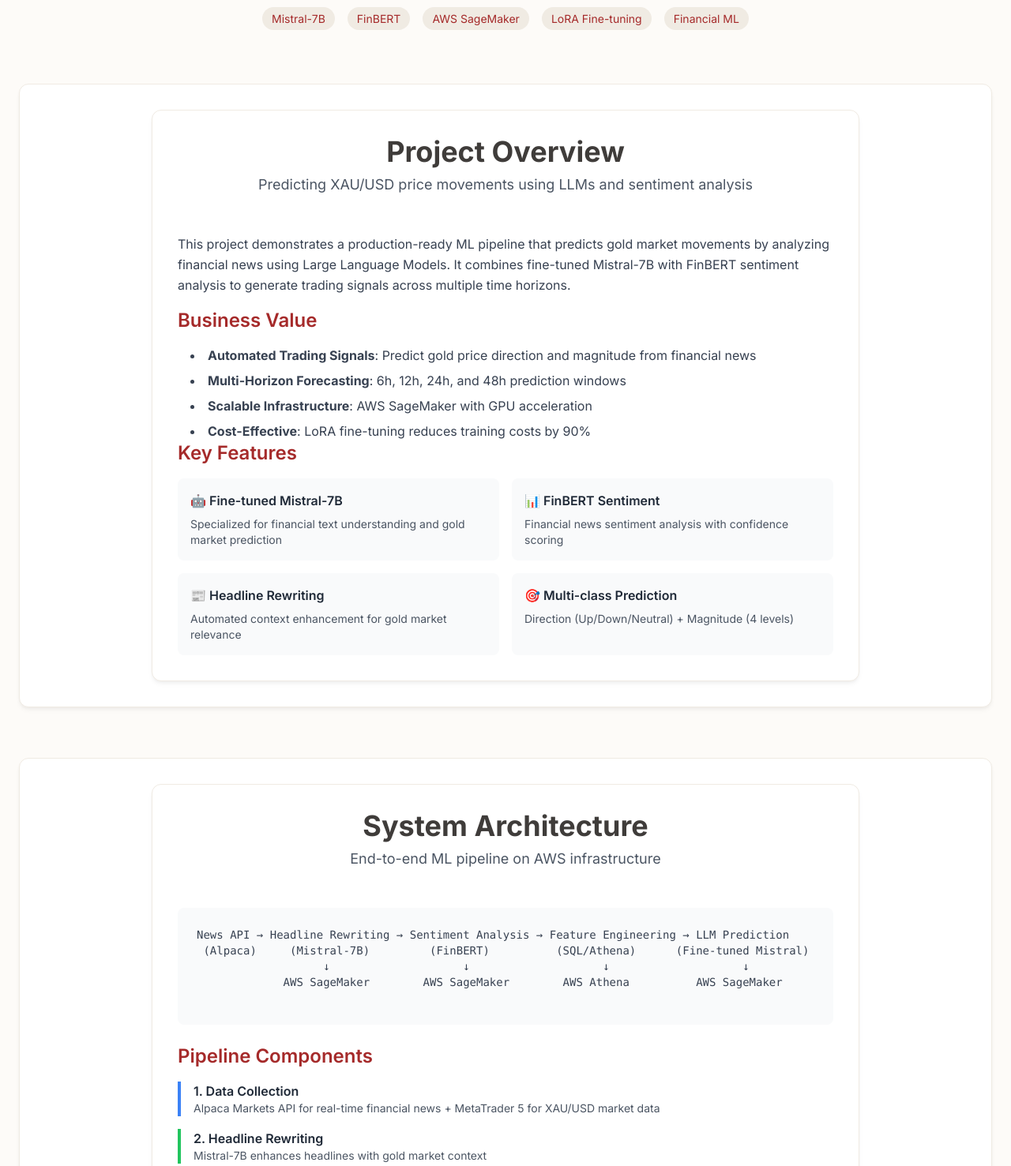
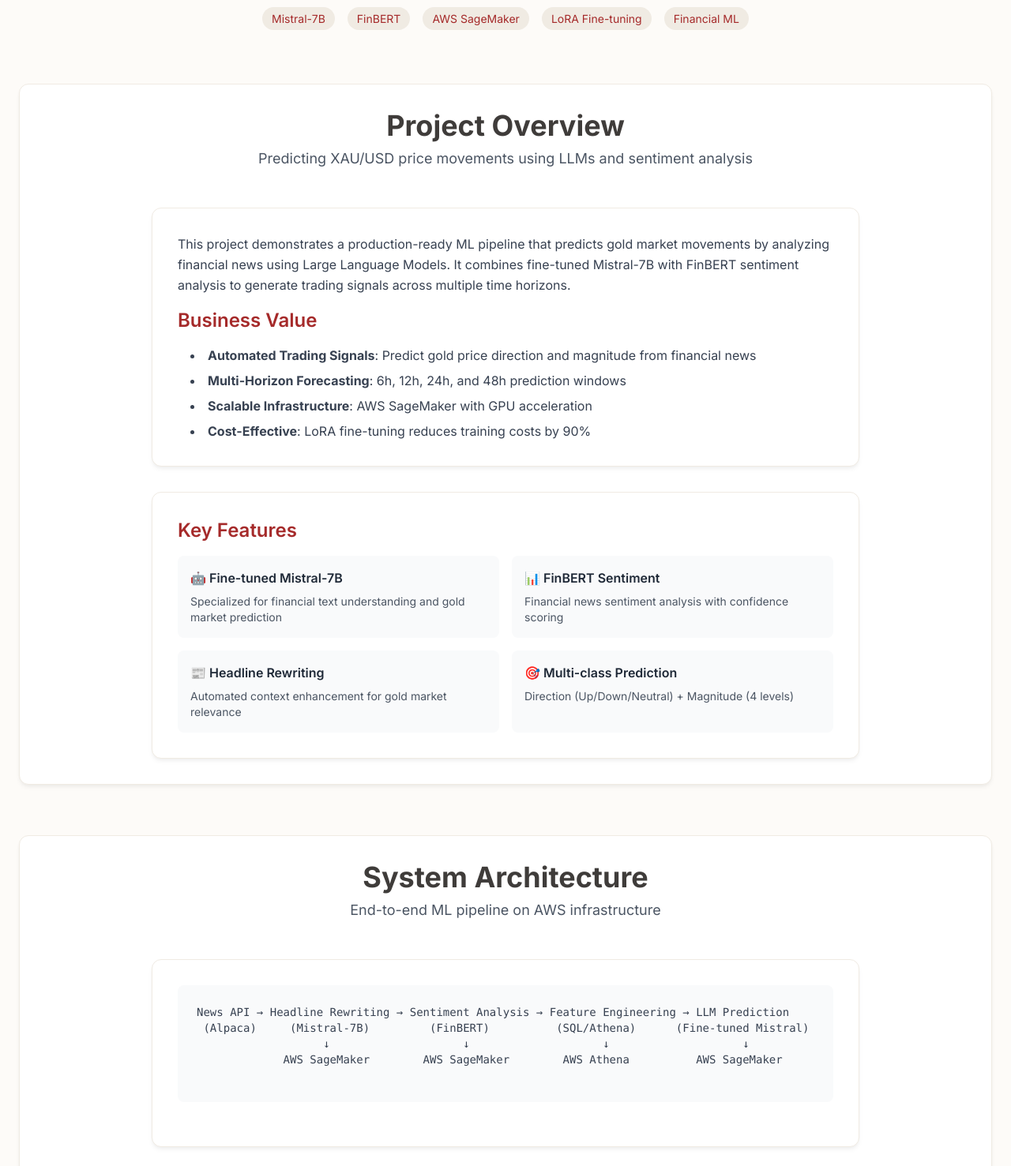
Before and after one commit to raulprocha/fromdata2ai, a plain HTML site: page gold-market.html in a window 1280 px wide. Shown: the part 280-1757 px from the top of the page at 79% size. Drawn offline with nearby package versions, Linux system fonts and the light colour scheme.

Commit message:
Fix: Apply pattern to Overview and Architecture sections

```diff
--- a/gold-market.html
+++ b/gold-market.html
@@ -132,15 +132,12 @@
         <!-- Overview -->
         <section id="overview" class="my-16 scroll-mt-20">
             <div class="card p-8">
-                <div class="card p-8 max-w-4xl mx-auto">
+                <div class="text-center mb-12">
+                    <h2 class="text-4xl font-bold mb-2">Project Overview</h2>
+                    <p class="text-lg text-gray-600">Predicting XAU/USD price movements using LLMs and sentiment analysis</p>
+                </div>
 
-                    <div class="text-center mb-12">
-
-                        <h2 class="text-4xl font-bold mb-2">Project Overview</h2>
-
-                        <p class="text-lg text-gray-600">Predicting XAU/USD price movements using LLMs and sentiment analysis</p>
-
-                    </div>
+                <div class="card p-8 max-w-4xl mx-auto mb-8">
                 <p class="text-gray-700 leading-relaxed mb-4">
                     This project demonstrates a production-ready ML pipeline that predicts gold market movements by analyzing financial news using Large Language Models. It combines fine-tuned Mistral-7B with FinBERT sentiment analysis to generate trading signals across multiple time horizons.
                 </p>
@@ -152,7 +149,9 @@
                     <li><strong>Scalable Infrastructure</strong>: AWS SageMaker with GPU acceleration</li>
                     <li><strong>Cost-Effective</strong>: LoRA fine-tuning reduces training costs by 90%</li>
                 </ul>
+            </div>
 
+            <div class="card p-8 max-w-4xl mx-auto">
                 <h3 class="text-2xl font-semibold mb-4" style="color: #A52A2A;">Key Features</h3>
                 <div class="grid md:grid-cols-2 gap-4 mt-4">
                     <div class="bg-gray-50 p-4 rounded-lg">
@@ -178,15 +177,12 @@
         <!-- Architecture -->
         <section id="architecture" class="my-16 scroll-mt-20">
             <div class="card p-8">
-                <div class="card p-8 max-w-4xl mx-auto">
+                <div class="text-center mb-12">
+                    <h2 class="text-4xl font-bold mb-2">System Architecture</h2>
+                    <p class="text-lg text-gray-600">End-to-end ML pipeline on AWS infrastructure</p>
+                </div>
 
-                    <div class="text-center mb-12">
-
-                        <h2 class="text-4xl font-bold mb-2">System Architecture</h2>
-
-                        <p class="text-lg text-gray-600">End-to-end ML pipeline on AWS infrastructure</p>
-
-                    </div>
+                <div class="card p-8 max-w-4xl mx-auto mb-8">
                 <div class="bg-gray-50 p-6 rounded-lg mb-6">
                     <pre class="text-sm text-gray-700 overflow-x-auto">
 News API → Headline Rewriting → Sentiment Analysis → Feature Engineering → LLM Prediction
@@ -195,7 +191,9 @@ News API → Headline Rewriting → Sentiment Analysis → Feature Engineering
              AWS SageMaker        AWS SageMaker        AWS Athena          AWS SageMaker
                     </pre>
                 </div>
+            </div>
 
+            <div class="card p-8 max-w-4xl mx-auto">
                 <h3 class="text-2xl font-semibold mb-4" style="color: #A52A2A;">Pipeline Components</h3>
                 <div class="space-y-4">
                     <div class="border-l-4 border-blue-500 pl-4">
```
